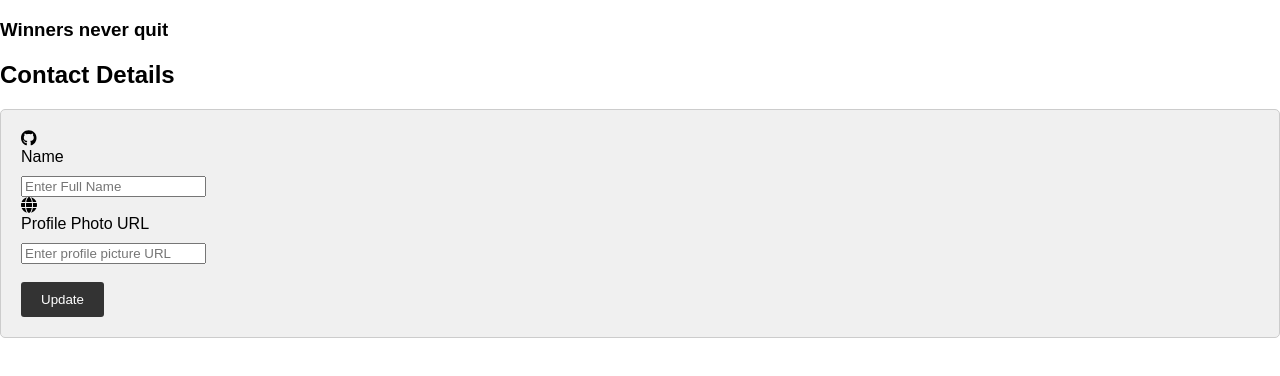
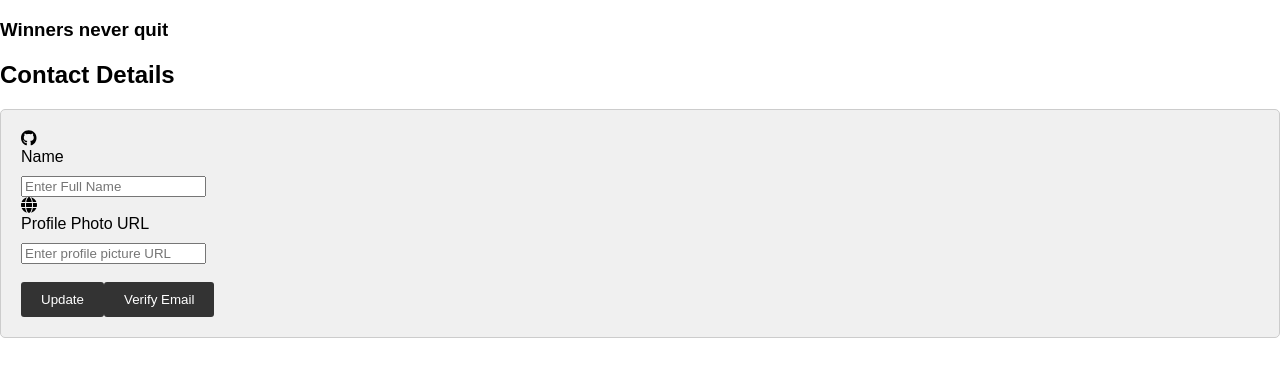
Before and after one commit to shivam2399/exp-tracker, a React (Create React App) app: page /userdetails in a window 1280 px wide. Shown: the top 376 px of the page. Built offline with nearby package versions, Linux system fonts and the light colour scheme.

Commit message:
Verify user email

```diff
--- a/src/Components/UserDetails.js
+++ b/src/Components/UserDetails.js
@@ -109,6 +109,31 @@ const UserDetails = () => {
     }));
   };
 
+  const handleVerifyEmail = () => {
+    const url = 'https://identitytoolkit.googleapis.com/v1/accounts:sendOobCode?key=AIzaSyDv0l7lFr3WIeezPmxlmlpxrkYc1S-Q8rM';
+    fetch(url, {
+      method: 'POST',
+      body: JSON.stringify({
+        requestType: 'VERIFY_EMAIL',
+        idToken: authCntx.token,
+      }),
+      headers: {
+        'Content-Type': 'application/json',
+      },
+    })
+     .then((res) => {
+       if(res.ok) {
+        alert('Verification email sent successfully!');
+       } else {
+        throw new Error('Failed to send verifation email')
+       }
+     })
+     .catch((err) => {
+      console.error('Error sending verification mail', err);
+      alert('Error sending verification email', err.message)
+  })
+  }
+
   return (
     <>
       <h3>Winners never quit</h3>
@@ -146,7 +171,8 @@ const UserDetails = () => {
             />
           </div>
           <br></br>
-          <button>Update</button>
+          <button disabled={isLoading}>Update</button>
+          <button type="button" onClick={handleVerifyEmail}>Verify Email</button>
           {isLoading && <p>Loading...</p>}
         </form>
       </div>
```
